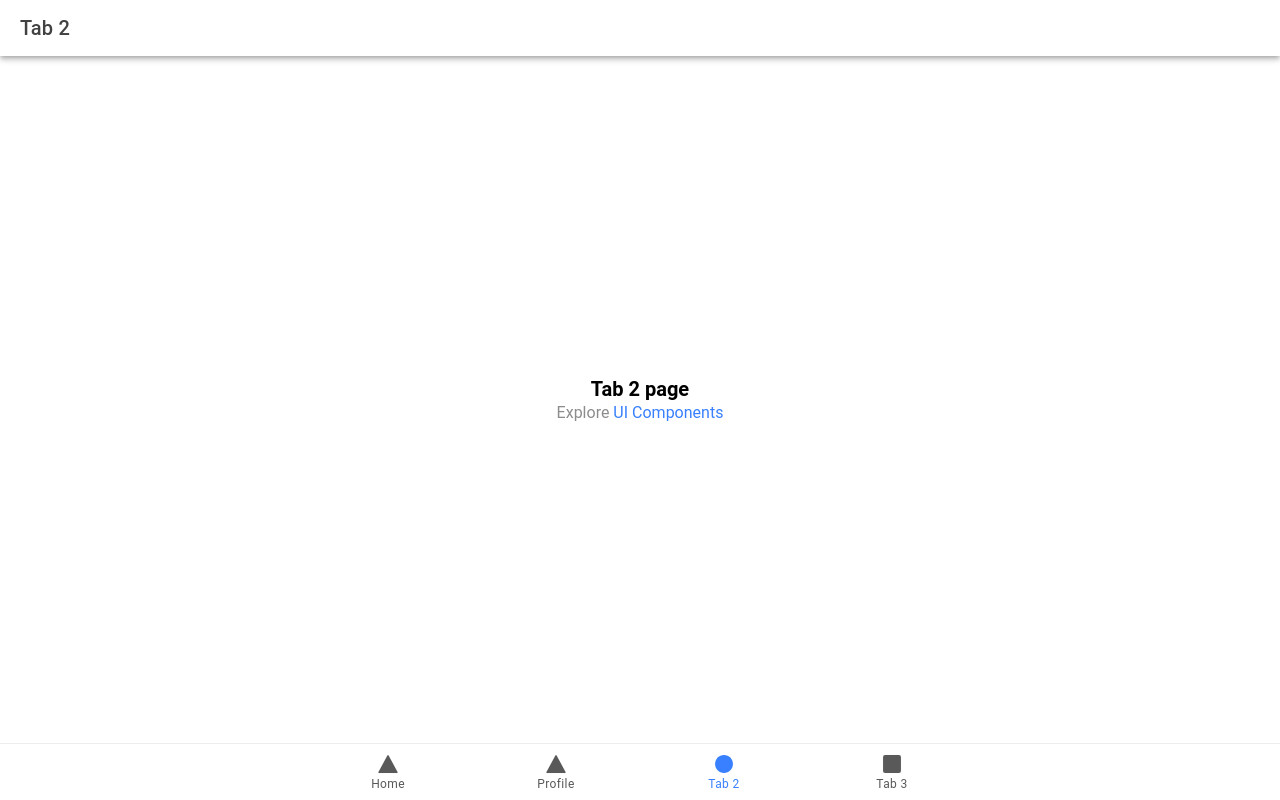
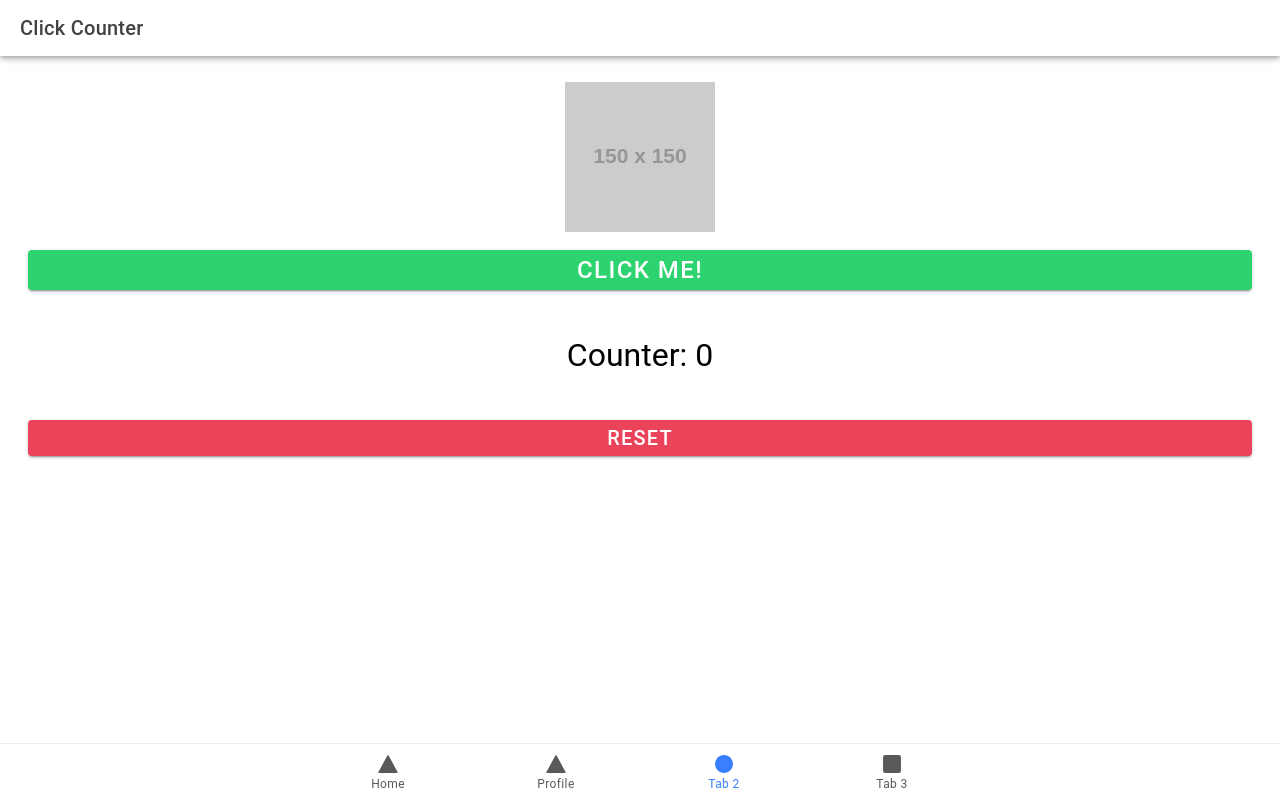
Before and after one commit to Hazeljoy08/ion-t-collantes2, a React (Vite) app: page /tab2 in a window 1280 px wide. Built offline with nearby package versions, Linux system fonts and the light colour scheme.

Commit message:
adding design to my click counter tab

```diff
--- a/src/pages/Tab2.tsx
+++ b/src/pages/Tab2.tsx
@@ -1,25 +1,50 @@
-import { IonContent, IonHeader, IonPage, IonTitle, IonToolbar } from '@ionic/react';
-import ExploreContainer from '../components/ExploreContainer';
-import './Tab2.css';
+import React, { useState } from 'react';
+import { IonContent, IonHeader, IonPage, IonTitle, IonToolbar, IonButton, IonGrid, IonRow, IonCol } from '@ionic/react';
 
-const Tab2: React.FC = () => {
+const Click_counter: React.FC = () => {
+  const [counter, setCounter] = useState<number>(0);
+
+  const incrementCounter = () => {
+    setCounter(counter + 1);
+  };
+
+  const resetCounter = () => {
+    setCounter(0);
+  };
+
   return (
     <IonPage>
       <IonHeader>
         <IonToolbar>
-          <IonTitle>Tab 2</IonTitle>
+          <IonTitle>Click Counter</IonTitle>
         </IonToolbar>
       </IonHeader>
-      <IonContent fullscreen>
-        <IonHeader collapse="condense">
-          <IonToolbar>
-            <IonTitle size="large">Tab 2</IonTitle>
-          </IonToolbar>
-        </IonHeader>
-        <ExploreContainer name="Tab 2 page" />
+      <IonContent fullscreen className="ion-padding" style={{ backgroundColor: '#f0f0f0' }}>
+        <IonGrid>
+          <IonRow className="ion-align-items-center">
+            <IonCol size="12" className="ion-text-center">
+              <img src="https://via.placeholder.com/150" alt="Button" style={{ width: '150px', height: '150px' }} />
+            </IonCol>
+          </IonRow>
+          <IonRow className="ion-align-items-center">
+            <IonCol size="12" className="ion-text-center">
+              <IonButton onClick={incrementCounter} expand="block" color="success" style={{ fontSize: '24px' }}>Click Me!</IonButton>
+            </IonCol>
+          </IonRow>
+          <IonRow className="ion-align-items-center">
+            <IonCol size="12" className="ion-text-center">
+              <p style={{ fontSize: '32px' }}>Counter: {counter}</p>
+            </IonCol>
+          </IonRow>
+          <IonRow className="ion-align-items-center">
+            <IonCol size="12" className="ion-text-center">
+              <IonButton onClick={resetCounter} expand="block" color="danger" style={{ fontSize: '20px' }}>Reset</IonButton>
+            </IonCol>
+          </IonRow>
+        </IonGrid>
       </IonContent>
-    </IonPage>
+   </IonPage>
   );
 };
 
-export default Tab2;
+export default Click_counter;
```
